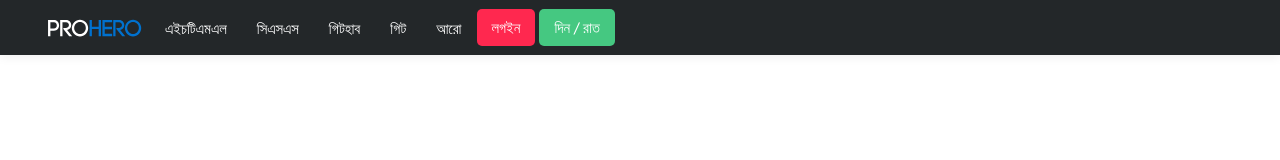
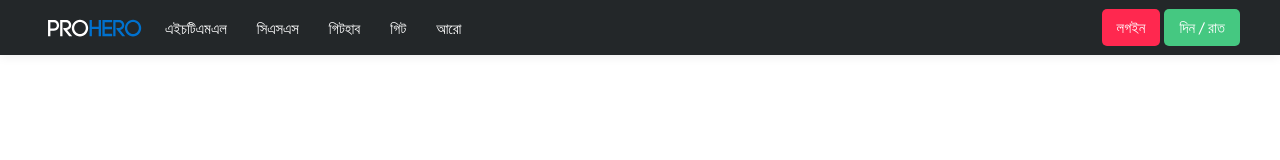
Before and after one commit to ProgrammerSany/ProHero, a plain HTML site: page index.html in a window 1280 px wide. Drawn offline with Linux system fonts and the light colour scheme.

Commit message:
Button Right

```diff
--- a/inc/main.css
+++ b/inc/main.css
@@ -94,7 +94,9 @@ ul {
 .pro-menu ul li a:hover {
     background: var(--header-bg-hover-color);
 }
-.pro-buttons {}
+.pro-buttons {
+    float: right;
+}
 .pro-buttons>button {
     font-family: 'Hind Siliguri', sans-serif;
     font-size: 15px;
```
